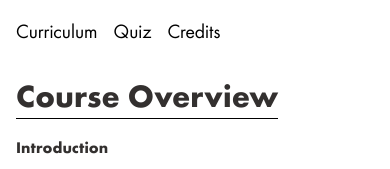
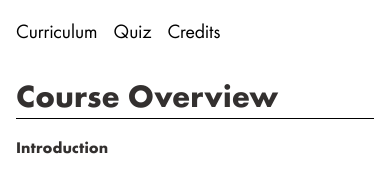
Before and after one commit to notaika/wealthsimple-industry-project, a React (Vite) app: page /resources in a window 390 px wide. Shown: the part 173-342 px from the top of the page. Built offline with nearby package versions, Linux system fonts and the light colour scheme.

Commit message:
Complete Mobile phase

```diff
--- a/src/pages/ResourcePage/ResourcePage.jsx
+++ b/src/pages/ResourcePage/ResourcePage.jsx
@@ -10,7 +10,9 @@ function ResourcePage(){
       <h1  className="resource-page__header"> Introduction to RRSP</h1>
       </div>
       <Navbar/>
-      <h1 className="resource-page__overview"> Course Overview</h1>
+      <div className="resource-page__overview">
+      <h1 className="resource-page__subheader"> Course Overview</h1>
+      </div>
       <h4>Introduction</h4>
       <ul className="resource-page__list">
         <li className="resource-page__item">
--- a/src/pages/ResourcePage/ResourcePage.scss
+++ b/src/pages/ResourcePage/ResourcePage.scss
@@ -19,6 +19,8 @@
     align-items: center;
 }
   &__overview{
+    width: 100%;
+    display: flex;
     align-self: flex-start;
     padding: 0;
     border-bottom: 1px solid black;
```
